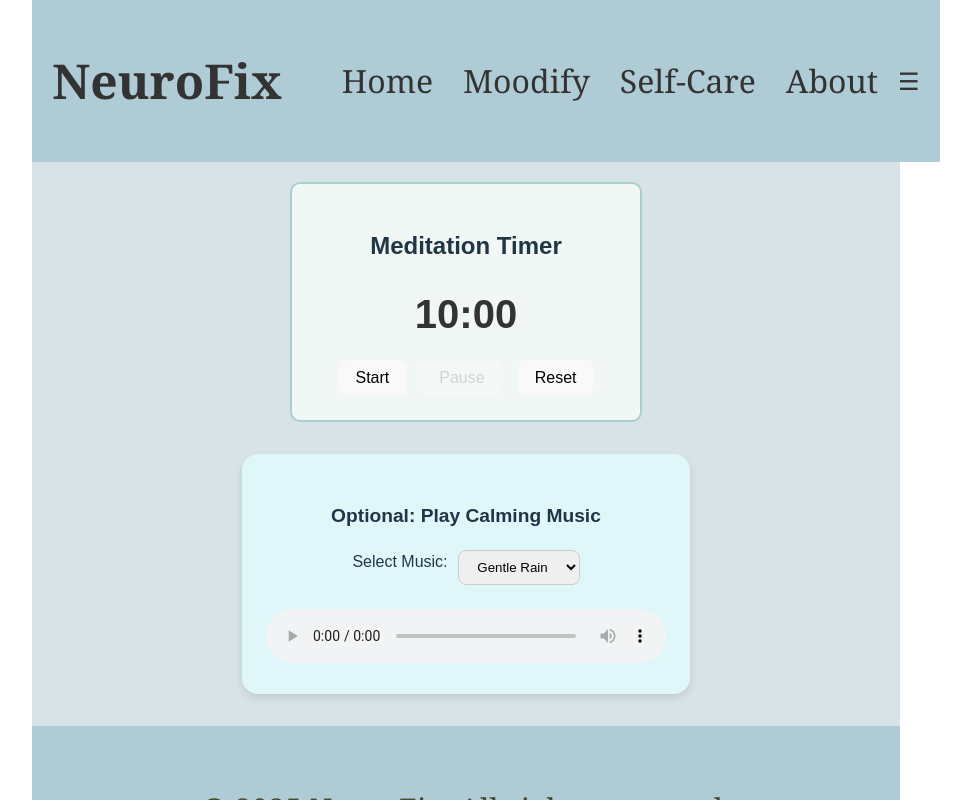
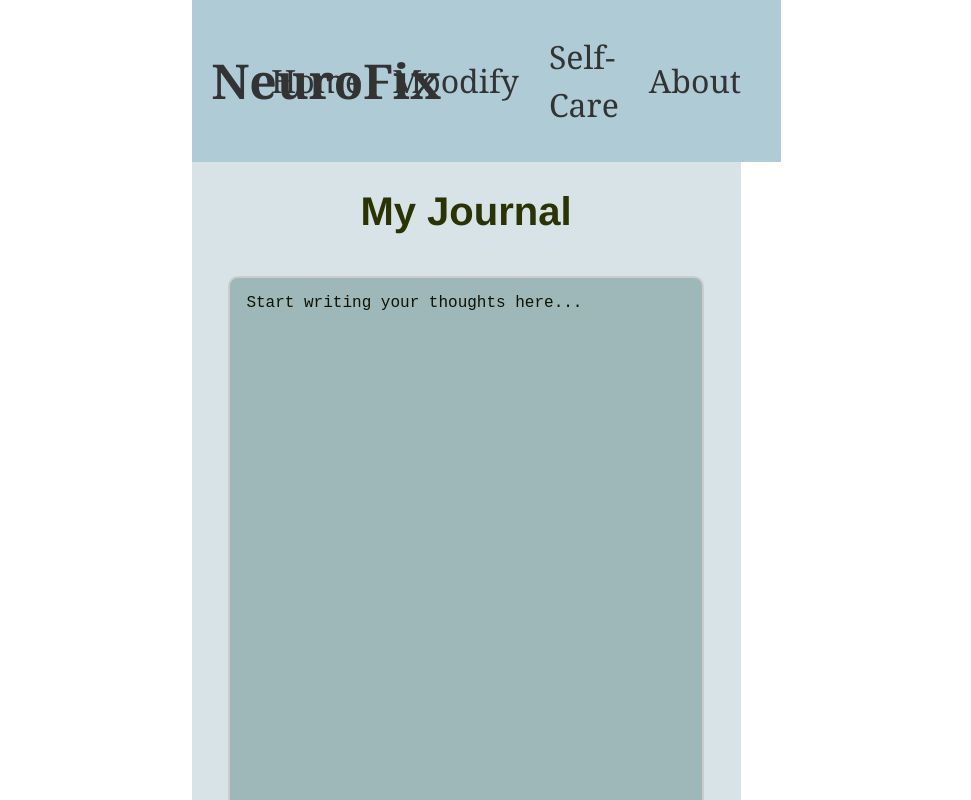
Before and after one commit to Pratiti-paul/Neurofix_final, a React (Vite) app: page /selfcare in a window 1280 px wide. Shown: the whole page, without its empty margins (174-1145 px from the left). Built offline with nearby package versions, Linux system fonts and the light colour scheme.

Commit message:
finalized the layout

```diff
--- a/src/components/moodify/moodify.jsx
+++ b/src/components/moodify/moodify.jsx
@@ -1,5 +1,4 @@
 import React from 'react';
-import Writepad from '../writepad/writepad';
 import MoodCalendar from "../moodcalendar/moodcalendar";
 import QuoteGenerator from "../QuoteGenerator/QuoteGenerator";
 
@@ -35,14 +34,7 @@ function Moodify() {
         <h2 className="quote-subheading">Get inspired with a random quote!</h2>
         <QuoteGenerator />
       </div>
-      <>
-        <div className="journal-container">
-          <Writepad />
-        </div>
-        {/* <div className="drawpad-container">
-          <DrawPad />
-        </div> */}
-      </>
+
     </div>
   );
 }
--- a/src/components/musicplayer/musicplayer.css
+++ /dev/null
@@ -1,35 +0,0 @@
-.music-container {
-    max-width: 400px;
-    margin: 2rem auto;
-    background-color: #e0f7fa;
-    padding: 1.5rem;
-    border-radius: 1rem;
-    box-shadow: 0 4px 8px rgba(0, 0, 0, 0.1);
-    text-align: center;
-    font-family: Arial, sans-serif;
-  }
-
-  .section-title {
-    margin-top: 1.5rem;
-    font-size: 1.2rem;
-    font-weight: bold;
-  }
-
-  .music-controls {
-    display: flex;
-    justify-content: center;
-    gap: 10px;
-    margin-bottom: 1rem;
-  }
-
-  .music-select {
-    padding: 0.5rem;
-    border-radius: 8px;
-    border: 1px solid #ccc;
-    text-align: center;
-  }
-
-  .music-audio {
-    width: 100%;
-    margin-top: 0.5rem;
-  }
--- a/src/components/musicplayer/musicplayer.jsx
+++ /dev/null
@@ -1,31 +0,0 @@
-import React, { useState } from 'react';
-import './musicplayer.css';
-
-const MusicPlayer = () => {
-  const [selectedTrack, setSelectedTrack] = useState('https://www.soundhelix.com/examples/mp3/SoundHelix-Song-1.mp3');
-
-  return (
-    <div className="music-container">
-      <h3 className="section-title">Optional: Play Calming Music</h3>
-
-      <div className="music-controls">
-        <label>Select Music:</label>
-        <select
-          onChange={(e) => setSelectedTrack(e.target.value)}
-          className="music-select"
-        >
-          <option value="https://www.soundhelix.com/examples/mp3/SoundHelix-Song-1.mp3">Gentle Rain</option>
-          <option value="https://www.soundhelix.com/examples/mp3/SoundHelix-Song-2.mp3">Forest Birds</option>
-          <option value="https://www.soundhelix.com/examples/mp3/SoundHelix-Song-3.mp3">Ocean Waves</option>
-        </select>
-      </div>
-
-      <audio controls className="music-audio">
-        <source src={selectedTrack} type="audio/mpeg" />
-        Your browser does not support the audio element.
-      </audio>
-    </div>
-  );
-};
-
-export default MusicPlayer;
--- a/src/components/navbar/navbar.css
+++ b/src/components/navbar/navbar.css
@@ -1,5 +1,3 @@
-
-
 .navbar {
     background-color: #afccd6;
     border: none;
@@ -9,15 +7,23 @@
 
 }
 
+
 .nav-container {
+     display: flex;
+     align-items: center;
+    justify-content: space-between;
+    position: relative;
+}
+
+.nav-menu {
+    position: absolute;
+    left: 50%;
+    transform: translateX(-50%);
     display: flex;
-    justify-content: space-between;
     align-items: center;
-    width: 100%;
-    margin-left: auto;
-    margin-right: auto;
+    gap: 30px;
+}
 
-}
 
 .ul.nav-menu {
     display: flex;
@@ -37,13 +43,13 @@
     font-weight: bold;
 }
 
-.nav-menu {
+/* .nav-menu {
     display: flex;
     align-items: center;
     justify-content: center;
     gap: 30px;
 
-}
+} */
 
 .nav-item {
     list-style: none;
@@ -59,7 +65,10 @@
     color: #f8fffa;
 }
 
+
+
 .hamburger {
+    display: none;
     font-size: 24px;
     color: #333333;
     cursor: pointer;
@@ -70,6 +79,10 @@
 }
 
 @media (max-width: 768px) {
+    .hamburger {
+        display: block;
+    }
+
     .nav-menu {
         display: none;
         flex-direction: column;
@@ -79,6 +92,7 @@
         left: 0;
         background-color: #f5b6d1;
         padding: 20px;
+        z-index: 1000;
     }
 
     .nav-menu.active {
@@ -89,8 +103,4 @@
         font-size: 20px;
         margin-bottom: 15px;
     }
-
-    .hamburger {
-        display: block;
-    }
 }
--- a/src/components/selfcare/selfcare.jsx
+++ b/src/components/selfcare/selfcare.jsx
@@ -1,18 +1,18 @@
 import { Link } from 'react-router-dom';
 import './selfcare.css';
 import MeditationTimer from "../meditationtimer/meditationtimer";
-import MusicPlayer from "../musicplayer/musicplayer";
+import Writepad from '../writepad/writepad';
 
 
 
 function Selfcare() {
     return (
       <div>
+         <div className="journal-container">
+          <Writepad />
+          </div>
         <div className="meditationtimer">
         <MeditationTimer />
-        </div>
-        <div className="musicplayer">
-        <MusicPlayer />
         </div>
       </div>
     );
```
